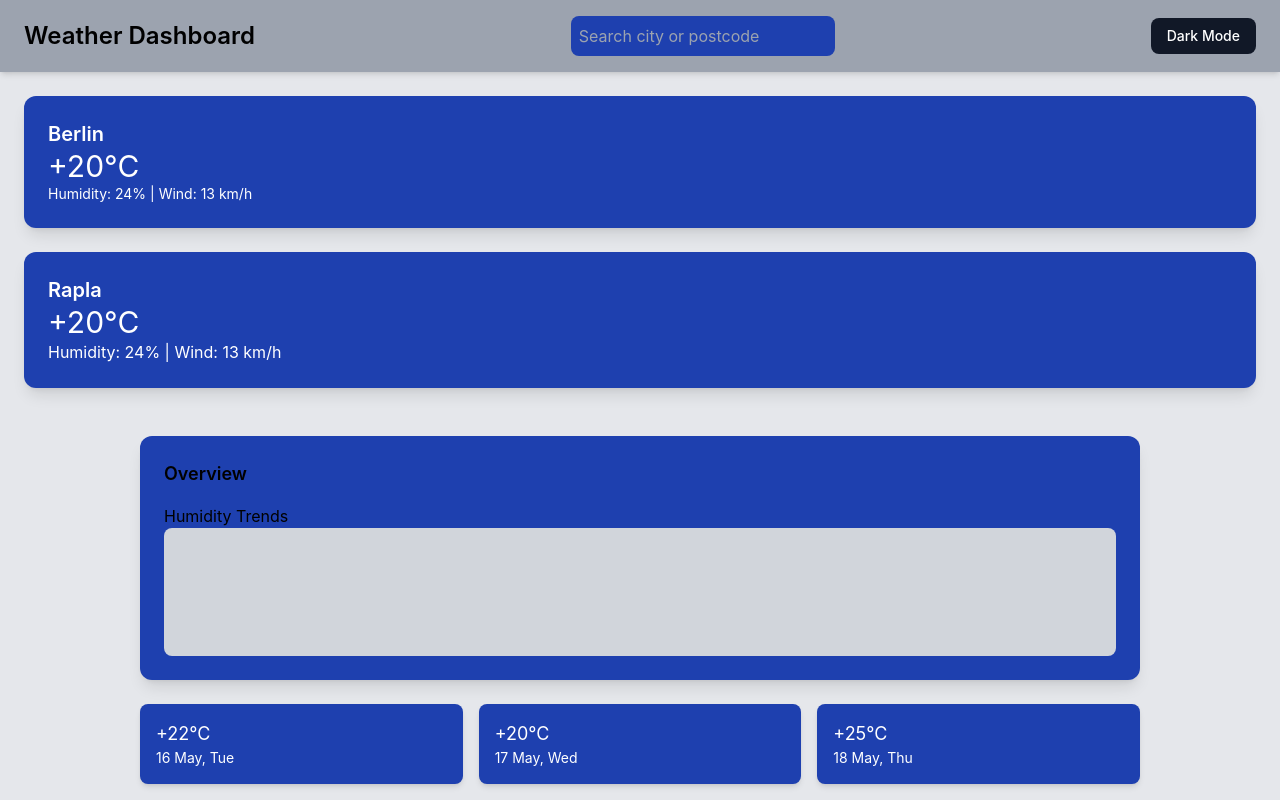
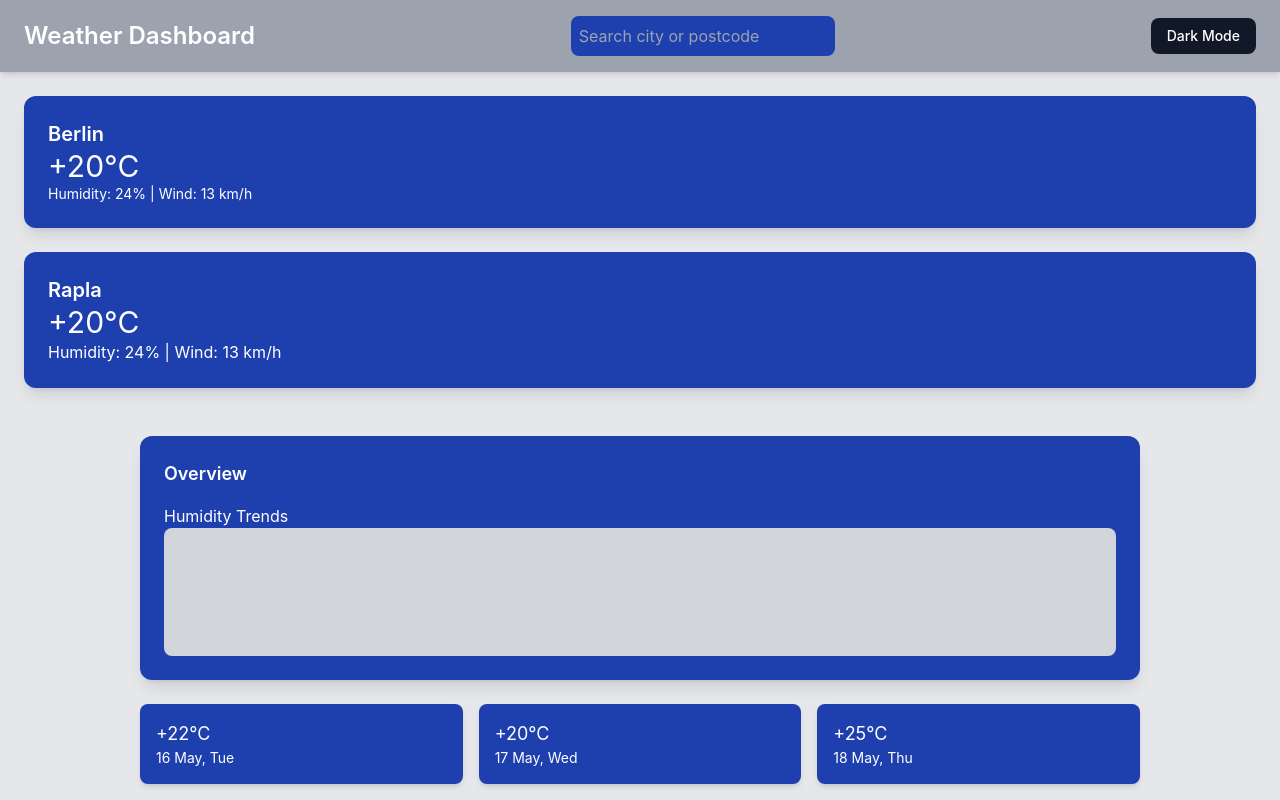
Before and after one commit to ArturAarma/SkyCast, a React (Create React App) app: page / in a window 1280 px wide. Built offline with nearby package versions, Linux system fonts and the light colour scheme.

Commit message:
Updated gitignore

```diff
--- a/src/App.js
+++ b/src/App.js
@@ -9,16 +9,17 @@ function App() {
   const {darkMode, setDarkMode} = useContext(DarkModeContext);
 
   return (
-    <div className={`min-h-screen bg-gray-200 text-black dark:bg-gray-900 dark:text-white`}>
+    <div className={`min-h-screen bg-gray-200  dark:bg-gray-900 `}>
       {/* Header */}
       <header className="bg-gray-400 w-full flex justify-between items-center px-6 py-4 shadow-md">
-        <h1 className="text-2xl font-semibold">Weather Dashboard</h1>
+        <h1 className="text-2xl font-semibold text-white">Weather Dashboard</h1>
 
         <input
           type="text"
           placeholder="Search city or postcode"
-          className="bg-blue-800 focus:bg-blue-700 p-2 rounded-lg focus:outline-none text-white"
+          className="bg-blue-800 focus:w-[300px] dark:bg-gray-800 p-2 rounded-lg focus:outline-none text-white"
         />
+
 
         {/* Dark Mode Toggle Button */}
         <button
--- a/src/components/Forecast.jsx
+++ b/src/components/Forecast.jsx
@@ -13,6 +13,10 @@ function Forecast({className}) {
           <p className="text-lg">+25°C</p>
           <p className="text-sm">18 May, Thu</p>
         </div>
+
+
+
+
       </section>
     )
 }
--- a/src/components/Overview.jsx
+++ b/src/components/Overview.jsx
@@ -1,6 +1,6 @@
 function Overview() {
     return (
-        <section className="bg-blue-800 p-6 rounded-xl shadow-lg w-full max-w-[1000px] mx-auto mb-6">
+        <section className="bg-blue-800 dark:bg-gray-800 text-white p-6 rounded-xl shadow-lg w-full max-w-[1000px] mx-auto mb-6">
         <h3 className="text-lg font-semibold">Overview</h3>
         <div className="mt-4">
           <p>Humidity Trends</p>
```
Also changed, not shown: 1 other file (tests, documents, lock files or other folders).
